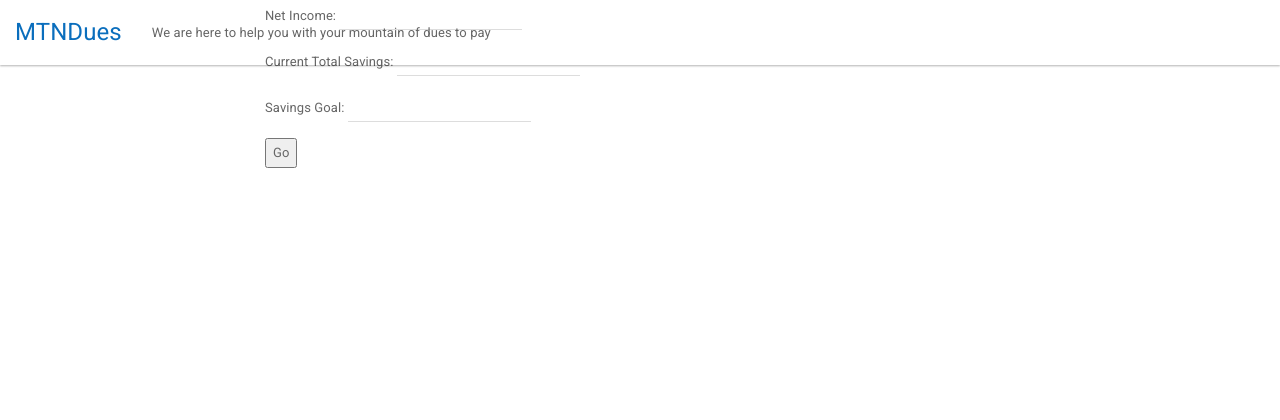
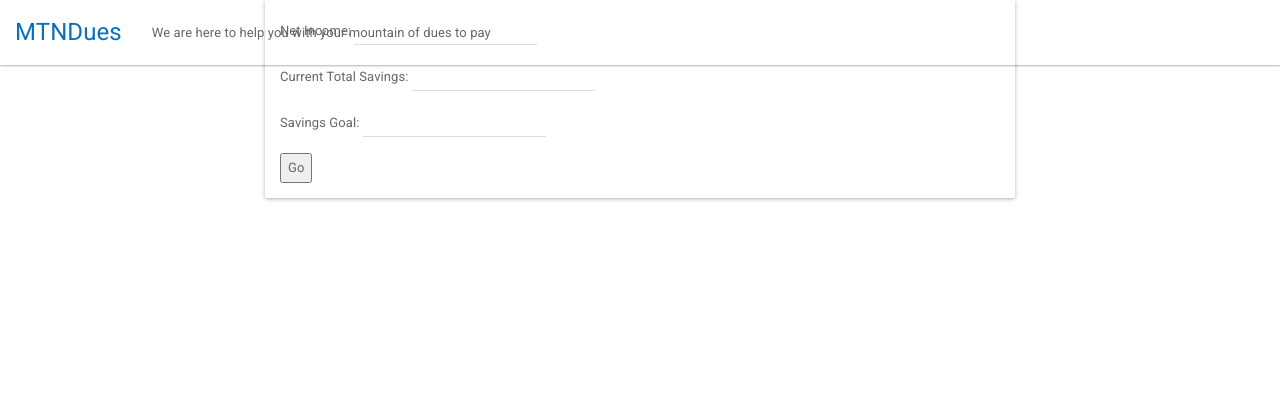
Before and after one commit to azharichenko/debt-management, a Flask app: page /setup in a window 1280 px wide. Shown: the top 420 px of the page. Run offline with Flask 2, Linux system fonts and the light colour scheme; some libraries are stand-ins or nearby versions.

Commit message:
NOW WITH MORE PANELS :love_hotel:

```diff
--- a/debtman/templates/creditform.html
+++ b/debtman/templates/creditform.html
@@ -10,6 +10,8 @@
                 {{ form[field].label }}: {{ ', '.join(errors) }}
             </div>
             {% endfor %}
+            <div class="panel panel-default">
+                <div class="panel-body">
                     <form class="form form-horizontal" method="POST" action="/credit">
                         {{ form.csrf_token }}
                         <p>{{ form.name.label }} {{ form.name(size=20) }}</p>
@@ -28,4 +30,6 @@
                 </div>
             </div>
         </div>
+    </div>
+</div>
 {% endblock %}
--- a/debtman/templates/loanform.html
+++ b/debtman/templates/loanform.html
@@ -10,6 +10,8 @@
                 {{ form[field].label }}: {{ ', '.join(errors) }}
             </div>
             {% endfor %}
+            <div class="panel panel-default">
+                <div class="panel-body">
                     <form class="form form-horizontal" method="POST" action="/loan">
                         {{ form.csrf_token }}
                         <p>{{ form.name.label }} {{ form.name(size=20) }}</p>
@@ -28,4 +30,6 @@
                 </div>
             </div>
         </div>
+    </div>
+</div>
 {% endblock %}
--- a/debtman/templates/userform.html
+++ b/debtman/templates/userform.html
@@ -5,14 +5,15 @@
 <div class="container">
     <div class="row">
         <div class="col-xs-8 col-xs-offset-2">
-            <form class="form form-horizontal" method="POST" action="/setup">
-                {{ form.csrf_token }}
             {% for field, errors in form.errors.items() %}
-                <div class="alert alert-error">
+            <div class="alert alert-danger">
                 {{ form[field].label }}: {{ ', '.join(errors) }}
             </div>
             {% endfor %}
-
+            <div class="panel panel-default">
+                <div class="panel-body">
+                    <form class="form form-horizontal" method="POST" action="/setup">
+                        {{ form.csrf_token }}
                         <p>{{ form.net_income.label }} {{ form.net_income(size=20) }}</p>
                         <p>{{ form.savings.label }} {{ form.savings(size=20) }}</p>
                         <p>{{ form.savings_goal.label }} {{ form.savings_goal(size=20) }}</p>
@@ -21,4 +22,6 @@
                 </div>
             </div>
         </div>
+    </div>
+</div>
 {% endblock %}
```
Lines whose indentation alone changed are shown as unchanged.
